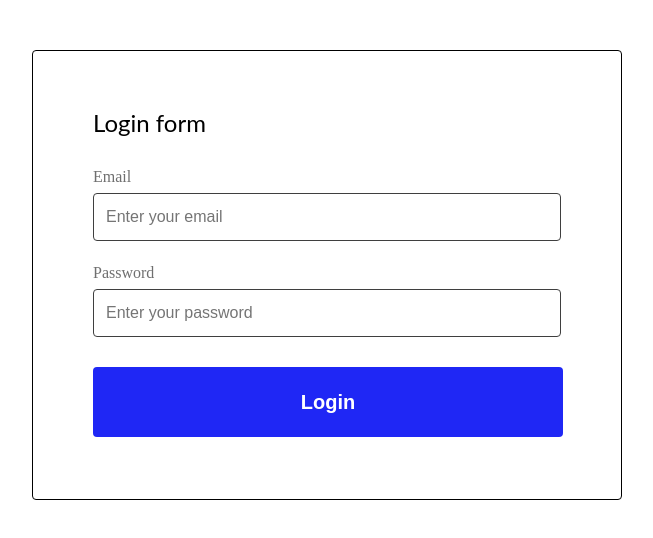
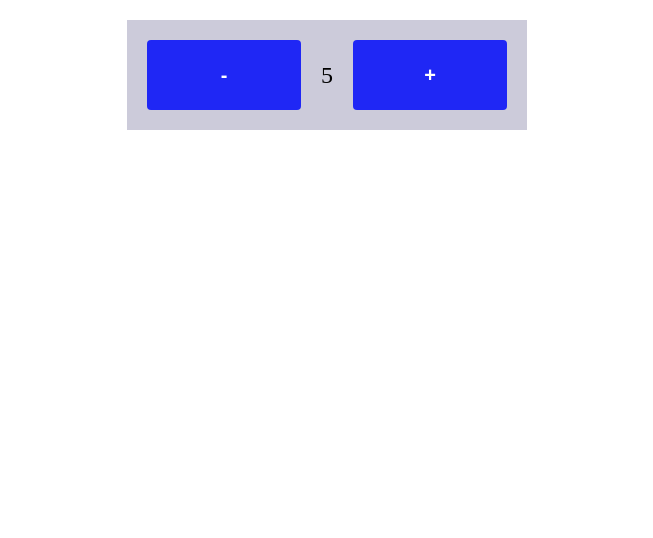
Before and after one commit to AndriiGudz/ProFront_React, a React (Create React App) app: page / in a window 1280 px wide. Shown: the top 538 px of the page, without its empty margins (313-966 px from the left). Built offline with nearby package versions, Linux system fonts and the light colour scheme.

Commit message:
lesson_04

```diff
--- a/src/App.jsx
+++ b/src/App.jsx
@@ -3,6 +3,7 @@ import './App.css'
 //Lessons
 import Lesson02 from './lessons/Lesson02/Lesson02'
 import Lesson03 from './lessons/Lesson03/Lesson03'
+import Lesson04 from './lessons/Lesson04/Lesson04'
 
 //Homeworks
 import Homework02 from './homeworks/Homework02/Homework02'
@@ -14,8 +15,9 @@ function App() {
     <div className="App">
       {/* <Lesson02 /> */}
       {/* <Lesson03 /> */}
+      <Lesson04 />
       {/* <Homework02 /> */}
-      <Homework03 />
+      {/* <Homework03 /> */}
       {/* <Consultation02 /> */}
     </div>
   )
--- a/src/components/Button/Button.jsx
+++ b/src/components/Button/Button.jsx
@@ -36,15 +36,22 @@ import './styles.css'
 // function Button(props)
 // function Button({name = 'Get', isPrimary = true}) {
 //   const buttonClass = isPrimary ? 'primary-buttom' : 'delete-buttom'
-  // const buttonClass = props.isPrimary ? 'primary-buttom' : 'delete-buttom'
-  // console.log(props);
+// const buttonClass = props.isPrimary ? 'primary-buttom' : 'delete-buttom'
+// console.log(props);
 
 //   return <button className={`button-component ${buttonClass}`}>{name}</button>
 // }
 
-function Button({name, type}) {
-
-  return <button className="btn-component" type={type}>{name}</button>
+function Button({ name, type = 'button', onClick }) {
+  return (
+    <button
+      className="btn-component"
+      type={type}
+      onClick={onClick}
+    >
+      {name}
+    </button>
+  )
 }
 
 export default Button
--- a/src/components/Button/styles.css
+++ b/src/components/Button/styles.css
@@ -28,4 +28,5 @@
   color: white;
   font-size: 20px;
   font-weight: 600;
+  cursor: pointer;
 }
--- /dev/null
+++ b/src/components/Counter/Counter.jsx
@@ -0,0 +1,26 @@
+import Button from '../Button/Button'
+import './styles.css'
+import { useState } from 'react'
+
+function Counter() {
+  const [count, setCount] = useState(5)
+//   console.log(count)
+//   console.log(setCount)
+  const onMinusClick = () => {
+    setCount((prevCount) => prevCount - 1)
+  }
+
+  const onPlusClick = () => {
+    setCount((prevValue) => prevValue + 1)
+  }
+
+  return (
+    <div className="counter-component">
+      <Button name="-" onClick={onMinusClick} />
+      <div className="counter-result">{count}</div>
+      <Button name="+" onClick={onPlusClick} />
+    </div>
+  )
+}
+
+export default Counter
--- /dev/null
+++ b/src/components/Counter/styles.css
@@ -0,0 +1,13 @@
+.counter-component {
+    display: flex;
+    gap: 20px;
+    align-items: center;
+    width: 400px;
+    padding: 20px;
+    background: rgb(204, 203, 218);
+}
+
+.counter-result {
+    font-size: 24px;
+
+}
--- a/src/components/Input/Input.jsx
+++ b/src/components/Input/Input.jsx
@@ -1,6 +1,6 @@
 import './styles.css'
 
-function Input({ name, type, placeholder, label }) {
+function Input({ name, type = 'text', placeholder, label }) {
   return (
     <div className="input-container">
       {label && (
--- a/src/components/Input/styles.css
+++ b/src/components/Input/styles.css
@@ -10,6 +10,10 @@
   text-align: left;
   color: #1E1E1E;
   margin-bottom: 20px;
+}
+
+.input-field::placeholder {
+  color: #9a9a9a;
 }
 
 .input-container {
--- /dev/null
+++ b/src/lessons/Lesson04/Lesson04.jsx
@@ -0,0 +1,26 @@
+import Button from '../../components/Button/Button'
+import Counter from '../../components/Counter/Counter'
+import './styles.css'
+
+function Lesson04() {
+  //   const showMessage = () => {
+  //     alert('Func Outer Click')
+  //   }
+
+  //   const showName = (name) => {
+  //     alert(`Hello, ${name}`)
+  //   }
+
+  //   return (
+  //     <div className="lesson04-container">
+  //       <Button name="Func Inner" onClick={() => alert('Func Inner Click')} />
+  //       <Button name="Func Outer" onClick={showMessage} />
+  //       <Button name="Func With Param" onClick={() => showName('Tom')} />
+  //     </div>
+  //   )
+  return <div className="lesson04-container">
+    <Counter />
+  </div>
+}
+
+export default Lesson04
--- /dev/null
+++ b/src/lessons/Lesson04/styles.css
@@ -0,0 +1,9 @@
+.lesson04-container {
+    display: flex;
+    flex: 1;
+    flex-direction: column;
+    align-items: center;
+    gap: 20px;
+    width: 400px;
+    padding: 20px;
+}
```
